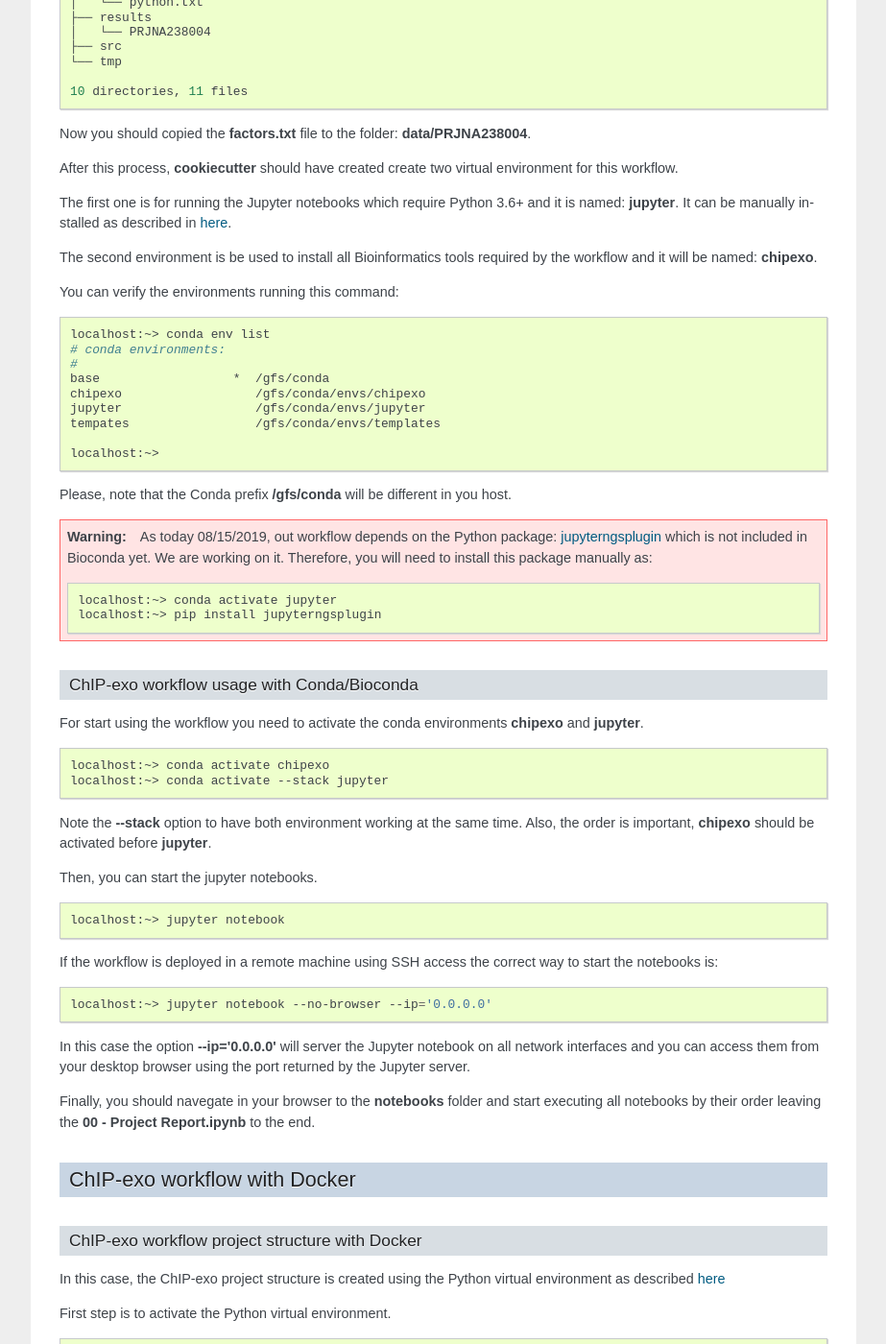
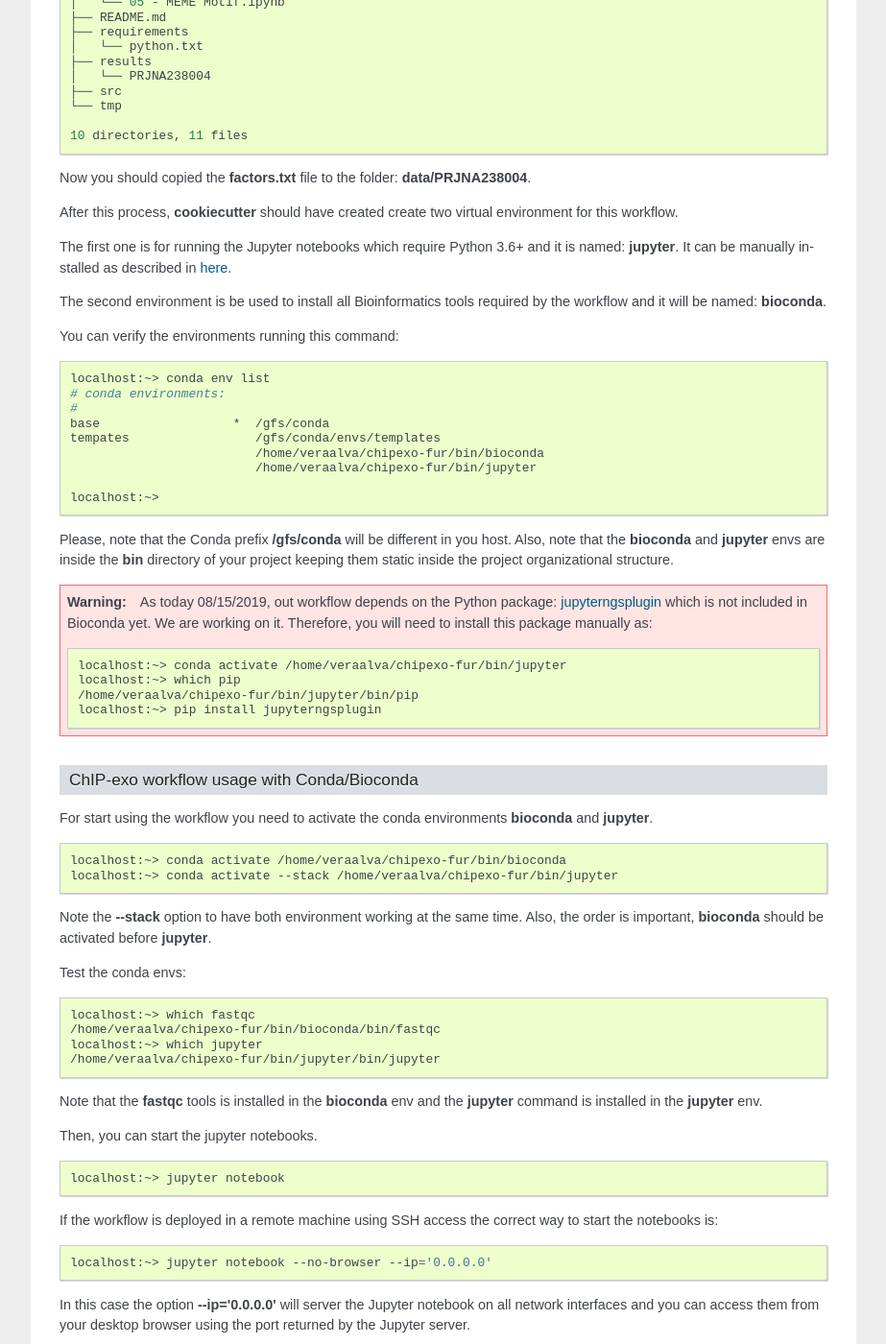
Before and after one commit to ncbi/pm4ngs, a Sphinx documentation site: the page built from docs/source/det_bind_chipexo.rst, in a window 1280 px wide and 1400 px high, scrolled down 1642 px. Shown: the whole window at 96% size, without its empty margins (198-1121 px from the left). Built offline with Sphinx 7.4.7, drawn with Linux system fonts in a browser that asks for light colours; some of the changed text lies outside the part shown.

Commit message:
Updating chipexo conda doc and requirements

```diff
--- a/conda-requirements.yaml
+++ b/conda-requirements.yaml
@@ -13,3 +13,4 @@ dependencies:
   - pyyaml=5.1.1
   - virtualenv=16.7.2
   - sphinx=2.1.2
+  - git=2.23.0
--- a/docs/source/background_information.rst
+++ b/docs/source/background_information.rst
@@ -51,6 +51,9 @@ The tree shows the organizational structure that will be created for a project.
 
     {{project_name}}
     ├── bin
+    │   ├── bioconda (If using Conda this folder include a conda envs for all bioinfo tools)
+    │   ├── cwl-ngs-workflows-cbb (CWL workflow repo cloned here)
+    │   └── jupyter  (If using Conda this folder include a conda envs for Jupyter notebooks)
     ├── config
     │   └── init.py
     ├── data
--- a/docs/source/det_bind_chipexo.rst
+++ b/docs/source/det_bind_chipexo.rst
@@ -82,6 +82,9 @@ This process should create a project organizational structure like this:
     localhost:~> tree chipexo-fur
     chipexo-fur
     ├── bin
+    │   ├── bioconda (This directory include a conda envs for all bioinfo tools)
+    │   ├── cwl-ngs-workflows-cbb (CWL workflow repo cloned here)
+    │   └── jupyter  (This directory include a conda envs for Jupyter notebooks)
     ├── config
     │   └── init.py
     ├── data
@@ -113,7 +116,7 @@ The first one is for running the Jupyter notebooks which require Python 3.6+ and
 manually installed as described in :doc:`here <jupyter_env>`.
 
 The second environment is be used to install all Bioinformatics tools required by the workflow and it will be named:
-**chipexo**.
+**bioconda**.
 
 You can verify the environments running this command:
 
@@ -123,13 +126,15 @@ You can verify the environments running this command:
     # conda environments:
     #
     base                  *  /gfs/conda
-    chipexo                  /gfs/conda/envs/chipexo
-    jupyter                  /gfs/conda/envs/jupyter
     tempates                 /gfs/conda/envs/templates
+                             /home/veraalva/chipexo-fur/bin/bioconda
+                             /home/veraalva/chipexo-fur/bin/jupyter
 
     localhost:~>
 
-Please, note that the Conda prefix **/gfs/conda** will be different in you host.
+Please, note that the Conda prefix **/gfs/conda** will be different in you host. Also, note that the **bioconda** and
+**jupyter** envs are inside the **bin** directory of your project keeping them static inside the project organizational
+structure.
 
 .. warning::
     As today 08/15/2019, out workflow depends on the Python package: `jupyterngsplugin`_ which is not included in
@@ -137,7 +142,9 @@ Please, note that the Conda prefix **/gfs/conda** will be different in you host.
 
     .. code-block:: bash
 
-        localhost:~> conda activate jupyter
+        localhost:~> conda activate /home/veraalva/chipexo-fur/bin/jupyter
+        localhost:~> which pip
+        /home/veraalva/chipexo-fur/bin/jupyter/bin/pip
         localhost:~> pip install jupyterngsplugin
 
 .. _jupyterngsplugin: https://pypi.org/project/jupyterngsplugin/
@@ -145,15 +152,27 @@ Please, note that the Conda prefix **/gfs/conda** will be different in you host.
 ChIP-exo workflow usage with Conda/Bioconda
 ^^^^^^^^^^^^^^^^^^^^^^^^^^^^^^^^^^^^^^^^^^^
 
-For start using the workflow you need to activate the conda environments **chipexo** and **jupyter**.
+For start using the workflow you need to activate the conda environments **bioconda** and **jupyter**.
 
 .. code-block:: bash
 
-    localhost:~> conda activate chipexo
-    localhost:~> conda activate --stack jupyter
+    localhost:~> conda activate /home/veraalva/chipexo-fur/bin/bioconda
+    localhost:~> conda activate --stack /home/veraalva/chipexo-fur/bin/jupyter
 
-Note the **--stack** option to have both environment working at the same time. Also, the order is important, **chipexo**
+Note the **--stack** option to have both environment working at the same time. Also, the order is important, **bioconda**
 should be activated before **jupyter**.
+
+Test the conda envs:
+
+.. code-block:: bash
+
+    localhost:~> which fastqc
+    /home/veraalva/chipexo-fur/bin/bioconda/bin/fastqc
+    localhost:~> which jupyter
+    /home/veraalva/chipexo-fur/bin/jupyter/bin/jupyter
+
+Note that the **fastqc** tools is installed in the **bioconda** env and the **jupyter** command is installed in the
+**jupyter** env.
 
 Then, you can start the jupyter notebooks.
 
@@ -297,3 +316,28 @@ them from your desktop browser using the port returned by the Jupyter server.
 
 Finally, you should navigate in your browser to the **notebooks** directory and start executing all notebooks by their
 order leaving the **00 - Project Report.ipynb** to the end.
+
+Jupyter Notebook Server
+-----------------------
+
+Top-level directories from the Jupyter server viewed in a web browser
+^^^^^^^^^^^^^^^^^^^^^^^^^^^^^^^^^^^^^^^^^^^^^^^^^^^^^^^^^^^^^^^^^^^^^
+
+.. image:: img/top-level-structure.png
+    :width: 800px
+    :align: center
+    :alt: Top-level directories from the Jupyter server viewed in a web browser
+
+Notebook generated fro the Chip-exo data analysis
+^^^^^^^^^^^^^^^^^^^^^^^^^^^^^^^^^^^^^^^^^^^^^^^^^
+
+.. image:: img/chipexo-notebooks.png
+    :width: 800px
+    :align: center
+    :alt: Notebook generated fro the Chip-exo data analysis
+
+Creating BWA indexes
+--------------------
+
+Creating BED files from GTF
+---------------------------
```
Also changed, not shown: docs/source/img/chipexo-notebooks.png (added), docs/source/img/top-level-structure.png (added).
